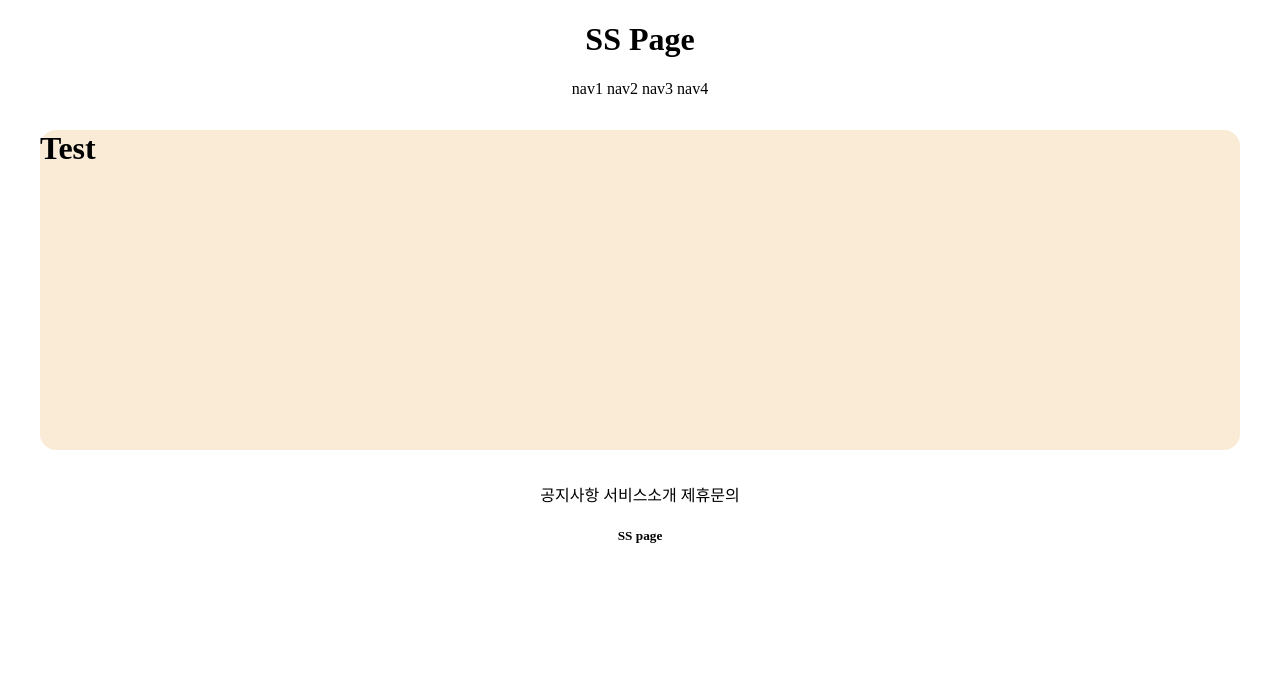
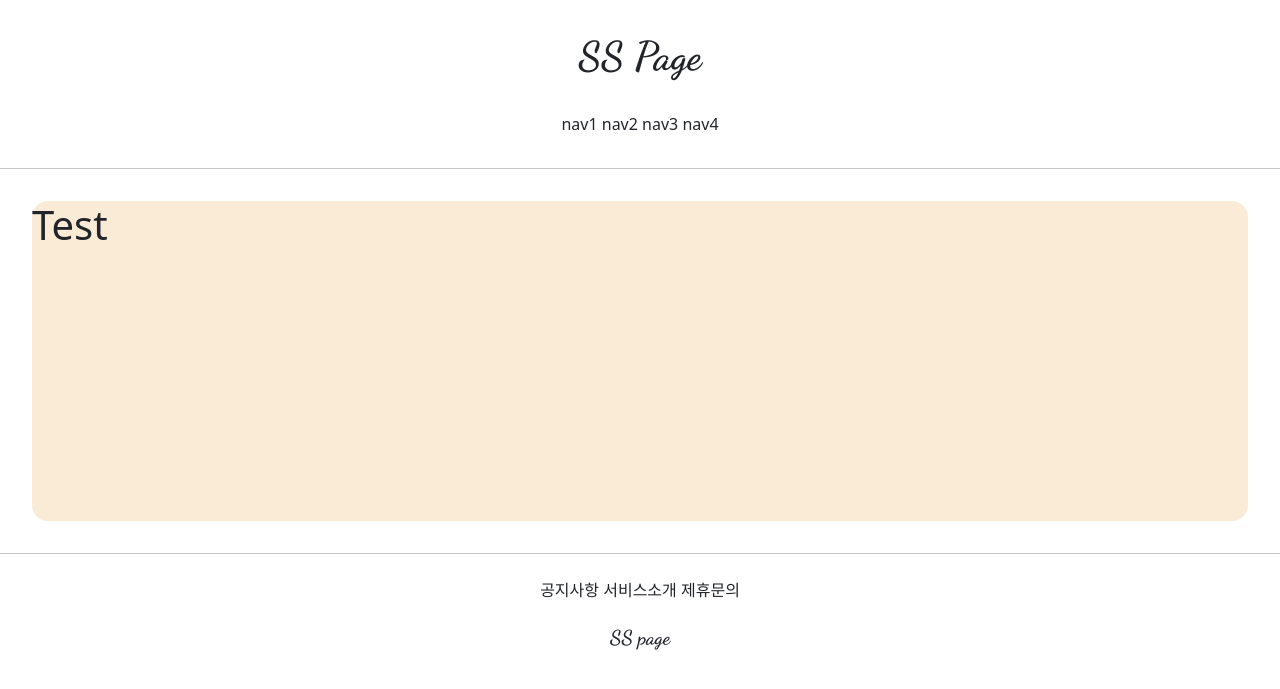
Before and after one commit to NOESYU/self_django, a Django app: page /account/hihi/ in a window 1280 px wide. Shown: the top 689 px of the page. Run offline with Django 3.2, Linux system fonts and the light colour scheme; parts of the project's set-up code (start-up, migrations or seed data) failed here and were passed over.

Commit message:
210706 self commit 1

```diff
--- a/templates/Base.html
+++ b/templates/Base.html
@@ -3,8 +3,10 @@
 {% include 'head.html' %}
 <body>
     {% include 'header.html' %}
+    <hr>
     {% block content %}
     {% endblock %}
+    <hr>
     {% include 'footer.html' %}
 </body>
 </html>
--- a/templates/footer.html
+++ b/templates/footer.html
@@ -1,10 +1,10 @@
 <div style="text-align: center">
-    <div>
+    <div style="margin-top: 1.5rem;">
         <span>공지사항</span>
         <span>서비스소개</span>
         <span>제휴문의</span>
     </div>
-    <div>
+    <div style="margin: 1.5rem 0; font-family: 'Dancing Script', cursive;">
         <h5>SS page</h5>
     </div>
 </div>
--- a/templates/head.html
+++ b/templates/head.html
@@ -1,4 +1,12 @@
 <head>
+    {#Bootstrap#}
+    <link href="https://cdn.jsdelivr.net/npm/bootstrap@5.0.2/dist/css/bootstrap.min.css"
+          rel="stylesheet" integrity="sha384-EVSTQN3/azprG1Anm3QDgpJLIm9Nao0Yz1ztcQTwFspd3yD65VohhpuuCOmLASjC"
+          crossorigin="anonymous">
+    {#GoogleFonts#}
+    <link rel="preconnect" href="https://fonts.googleapis.com">
+    <link rel="preconnect" href="https://fonts.gstatic.com" crossorigin>
+    <link href="https://fonts.googleapis.com/css2?family=Dancing+Script:wght@700&display=swap" rel="stylesheet">
     <meta charset="UTF-8">
-    <title>Title</title>
+
 </head>
--- a/templates/header.html
+++ b/templates/header.html
@@ -1,8 +1,8 @@
 <div style="text-align: center">
-    <div>
+    <div style="margin: 2rem 0; font-family: 'Dancing Script', cursive;">
         <h1>SS Page</h1>
     </div>
-    <div>
+    <div style="margin-bottom: 2rem;">
         <span>nav1</span>
         <span>nav2</span>
         <span>nav3</span>
```
